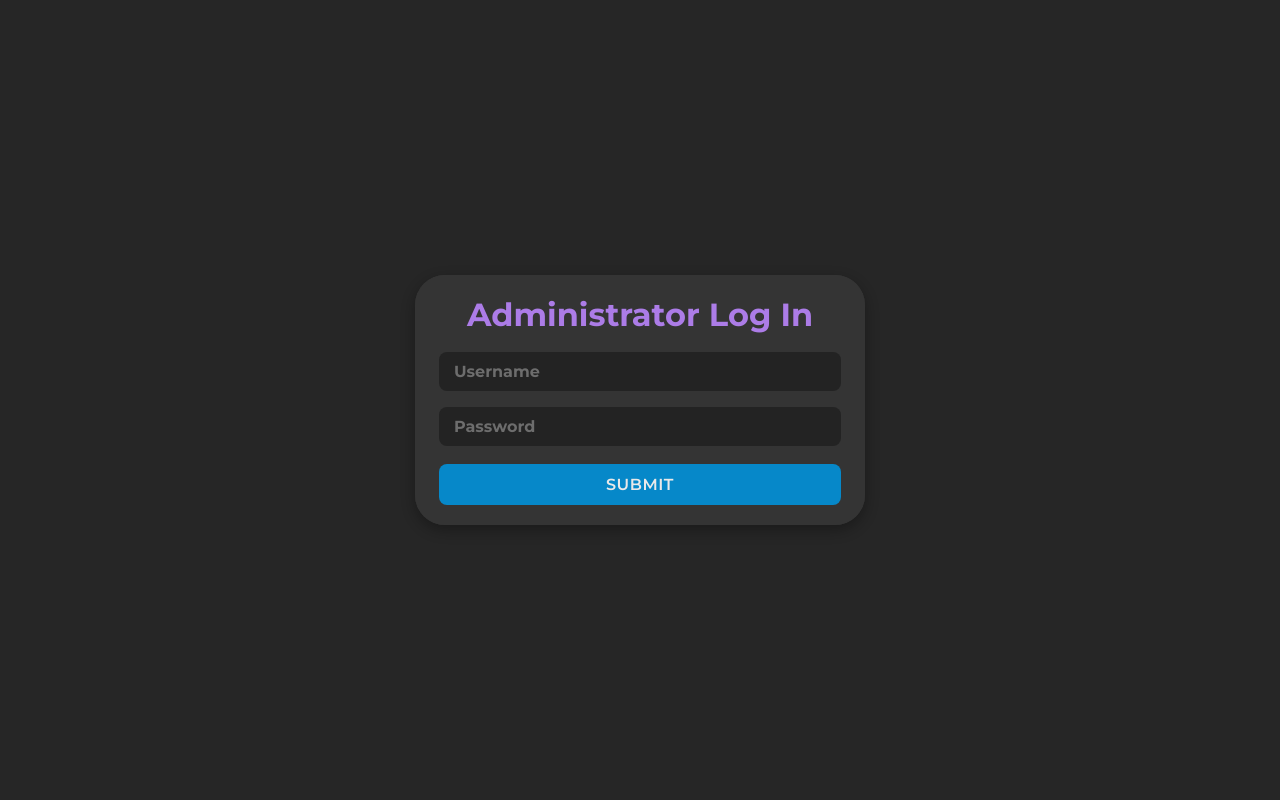
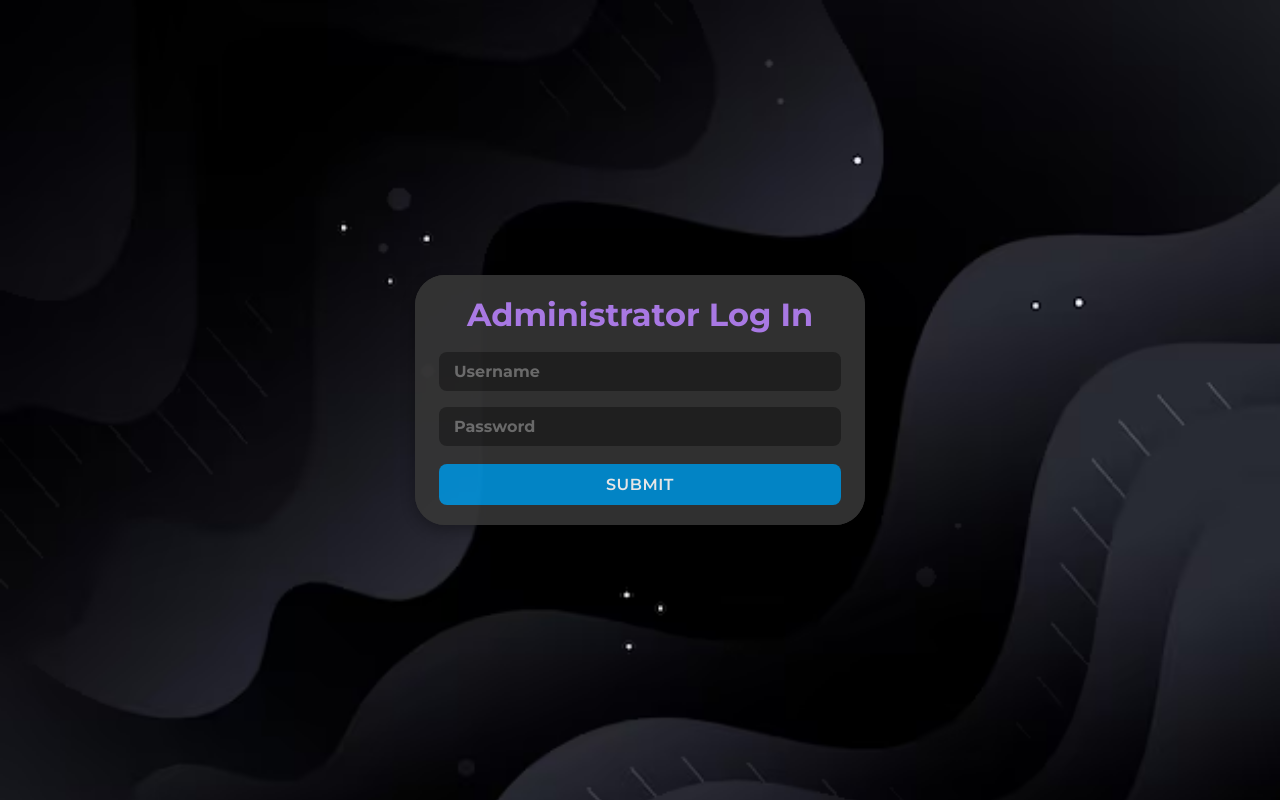
Before and after one commit to YugantP/CRUDPROJECT, a PHP site: page /CRUD/index_admin.php in a window 1280 px wide. Run offline with PHP 8.4, Linux system fonts and the light colour scheme.

Commit message:
second commit

```diff
--- a/style_admin.css
+++ b/style_admin.css
@@ -10,7 +10,9 @@
     color: red;
 }
 body{
-    background-color: #262626;
+    background-size: cover;
+    background-image: url("background.jpg");
+    background-repeat: no-repeat;
     display: flex;
     align-items: center;
     justify-content: center;
```
